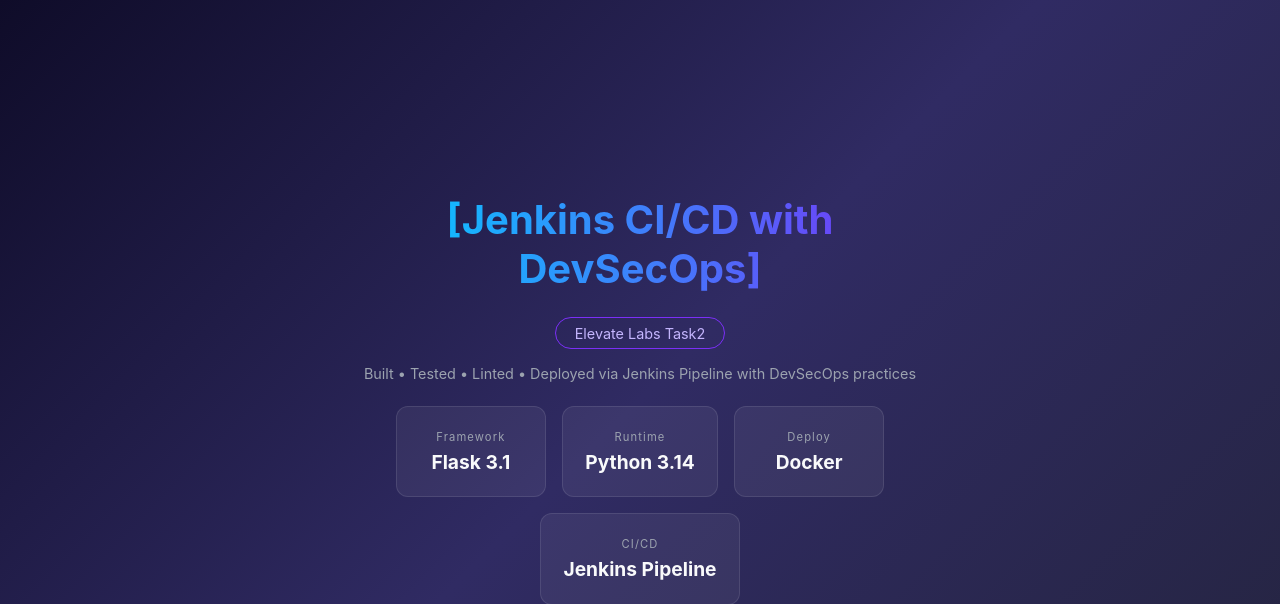
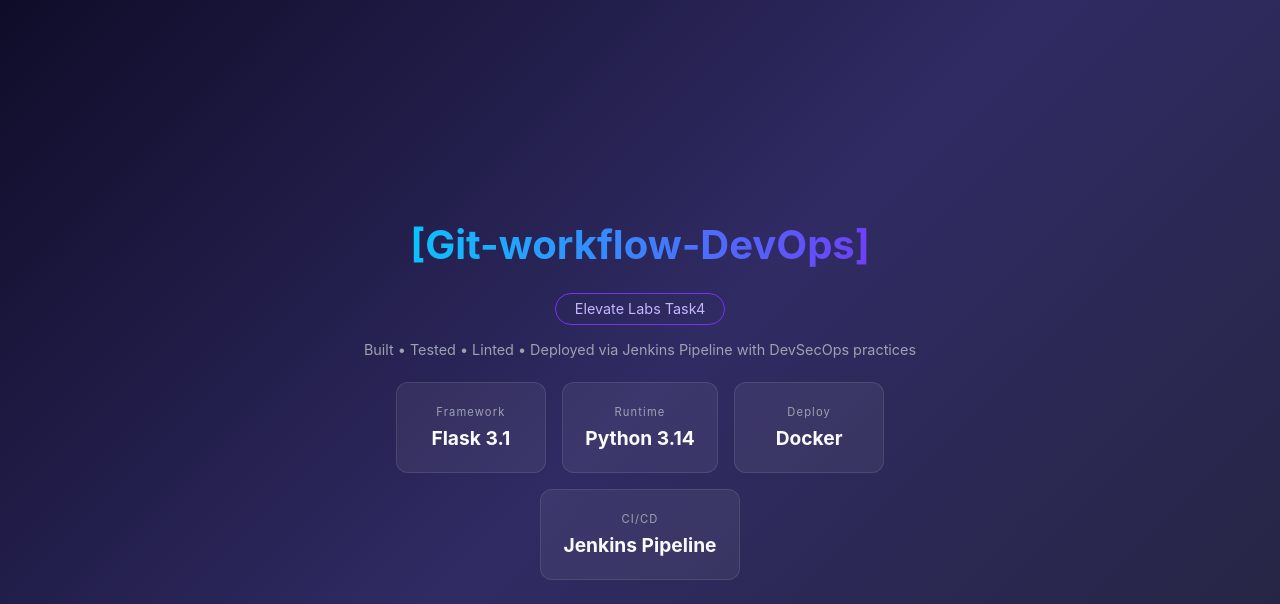
Before and after one commit to pooja-ja/git-workflow-devops, a Flask app: page / in a window 1280 px wide. Shown: the top 604 px of the page. Run offline with Flask 3, Linux system fonts and the light colour scheme.

Commit message:
feeature badge updated

```diff
--- a/templates/index.html
+++ b/templates/index.html
@@ -78,8 +78,8 @@
 
 <div class="container">
 
-<h1>[Jenkins CI/CD with DevSecOps]</h1>
-<div class="badge">Elevate Labs Task2</div>
+<h1>[Git-workflow-DevOps]</h1>
+<div class="badge">Elevate Labs Task4</div>
 
 <div class="pipeline">
 Built • Tested • Linted • Deployed via Jenkins Pipeline with DevSecOps practices
```
